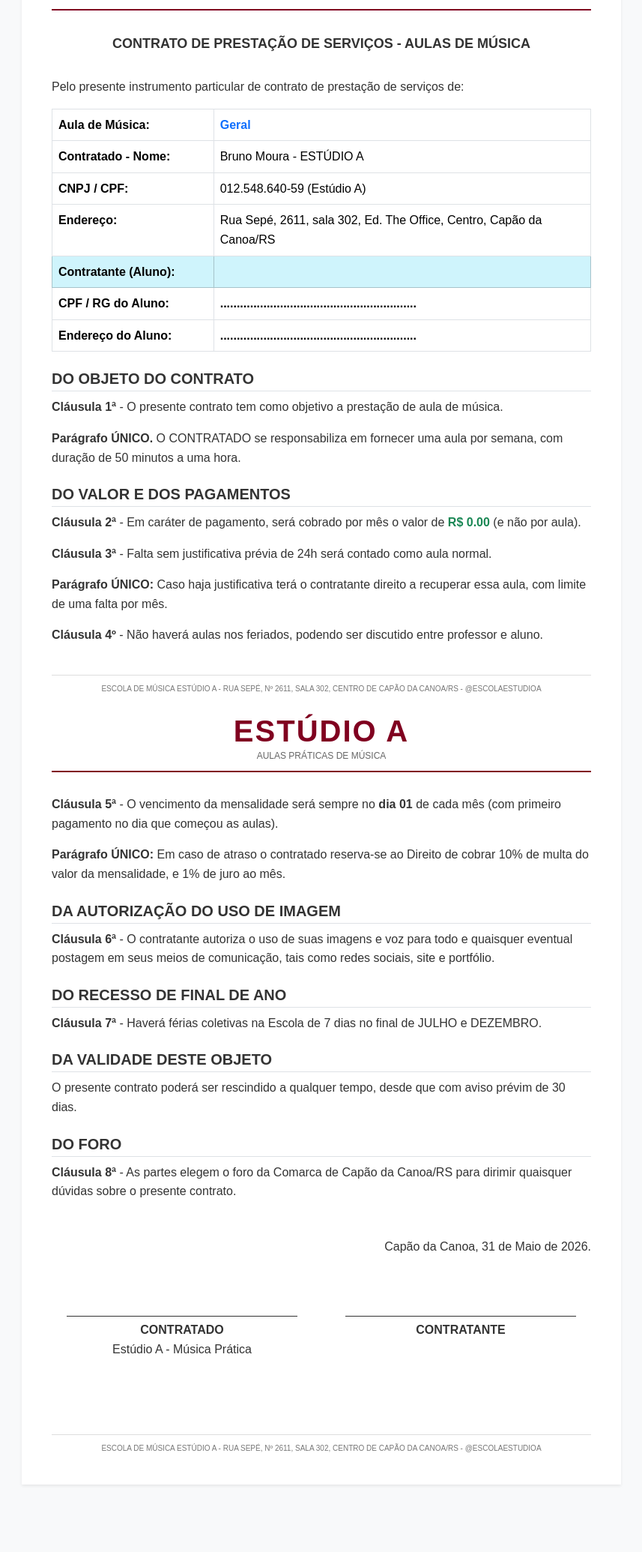
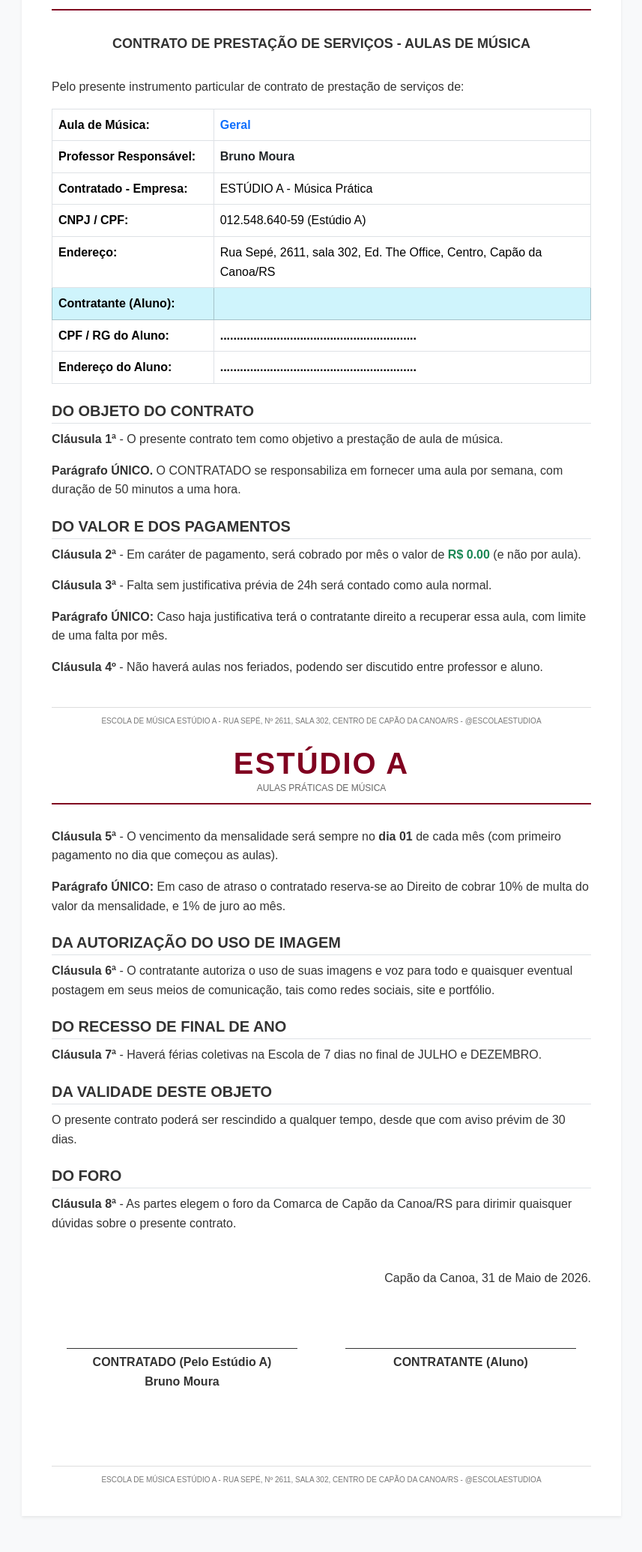
Before and after one commit to brunomoura88/music-school-manager, a Flask app: template templates/contrato.html in a window 1280 px wide. Shown: the part 201-2271 px from the top of the page at 75% size, without its empty margins (211-1068 px from the left). Before the commit the page ends 2182 px from the top, so only its background shows below. Run offline with Flask 3, Linux system fonts and the light colour scheme; the template is opened without the code that fills it, so the values that code supplies are empty; some libraries are stand-ins or nearby versions.

Commit message:
Update contrato.html

```diff
--- a/templates/contrato.html
+++ b/templates/contrato.html
@@ -47,9 +47,15 @@
                 <td width="30%"><strong>Aula de Música:</strong></td>
                 <td><span class="text-primary fw-bold">{{ aluno.disciplina_nome if aluno.disciplina_nome else 'Geral' }}</span></td>
             </tr>
+
             <tr>
-                <td><strong>Contratado - Nome:</strong></td>
-                <td>Bruno Moura - ESTÚDIO A</td>
+                <td><strong>Professor Responsável:</strong></td>
+                <td><span class="fw-bold text-dark">{{ aluno.professor_nome if aluno.professor_nome else 'Bruno Moura' }}</span></td>
+            </tr>
+
+            <tr>
+                <td><strong>Contratado - Empresa:</strong></td>
+                <td>ESTÚDIO A - Música Prática</td>
             </tr>
             <tr>
                 <td><strong>CNPJ / CPF:</strong></td>
@@ -114,13 +120,13 @@
         <div class="row text-center" style="margin-top: 80px;">
             <div class="col-6">
                 <div style="border-top: 1px solid #333; margin: 0 20px; padding-top: 5px;">
-                    <strong>CONTRATADO</strong><br>
-                    Estúdio A - Música Prática
+                    <strong>CONTRATADO (Pelo Estúdio A)</strong><br>
+                    <span class="fw-bold">{{ aluno.professor_nome if aluno.professor_nome else 'Bruno Moura' }}</span>
                 </div>
             </div>
             <div class="col-6">
                 <div style="border-top: 1px solid #333; margin: 0 20px; padding-top: 5px;">
-                    <strong>CONTRATANTE</strong><br>
+                    <strong>CONTRATANTE (Aluno)</strong><br>
                     {{ aluno.nome }}
                 </div>
             </div>
```
